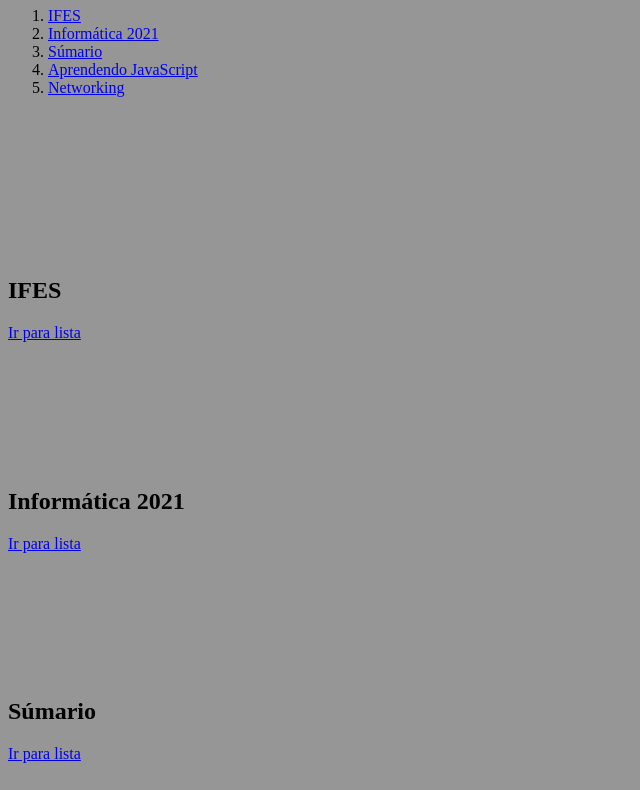
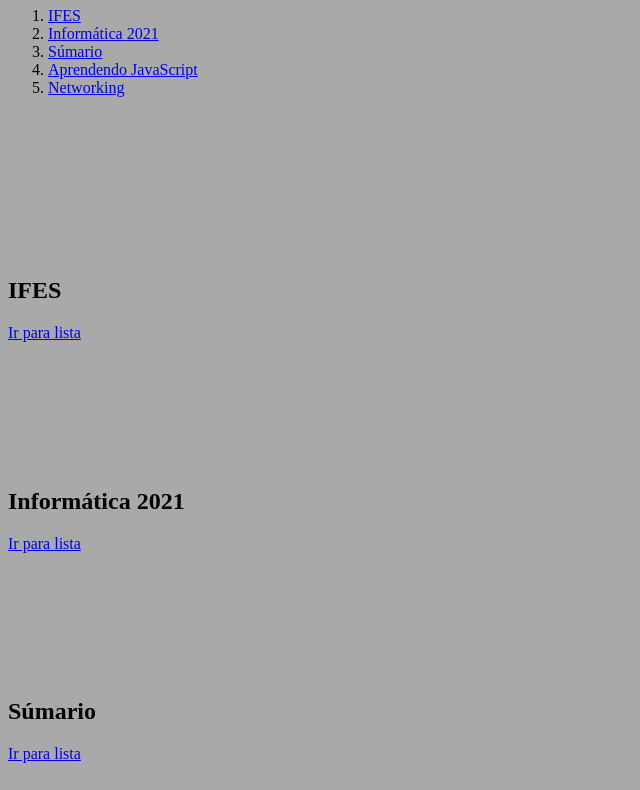
Before and after one commit to Fellipywagmacker/segundaatividade, a plain HTML site: page index.html in a window 1280 px wide. Shown: the part 73-863 px from the top of the page, without its empty margins (0-640 px from the left). Drawn offline with Linux system fonts and the light colour scheme.

Commit message:
Update index.html

```diff
--- a/index.html
+++ b/index.html
@@ -7,7 +7,7 @@
     <title> Súmario em JavaScript </title>
     <style>
         body{
-            background-color: rgb(150, 150, 150);
+            background-color: #A9A9A9;
 
         }
 
```
